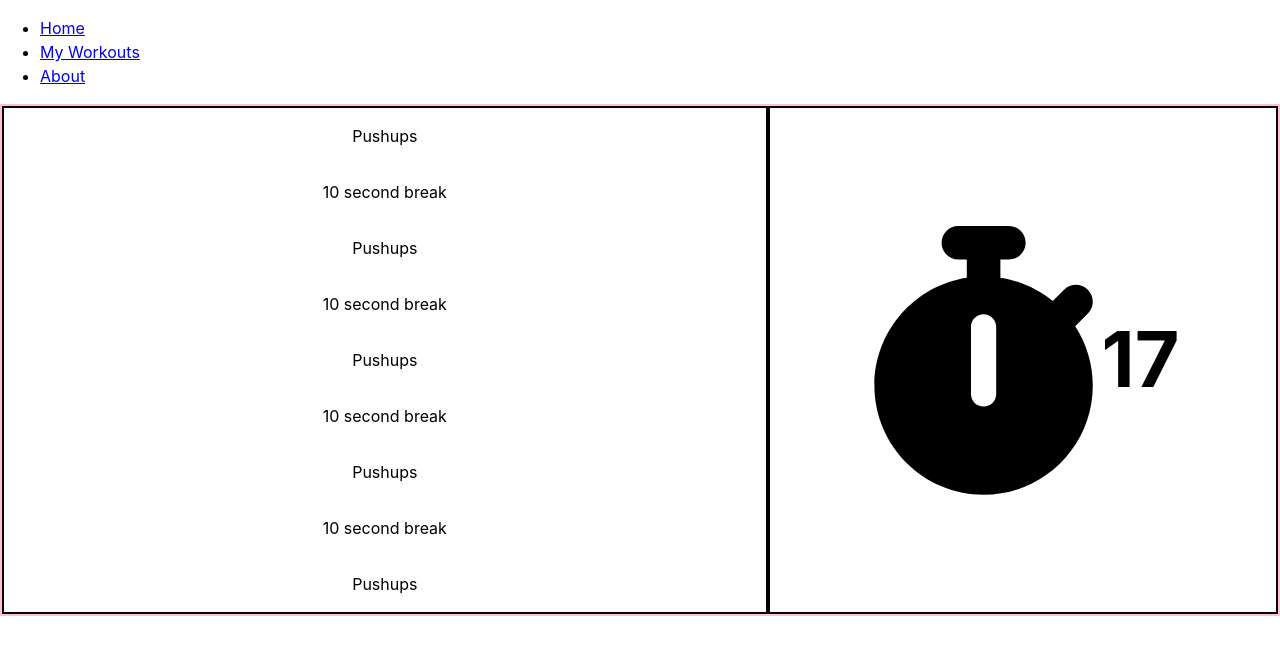
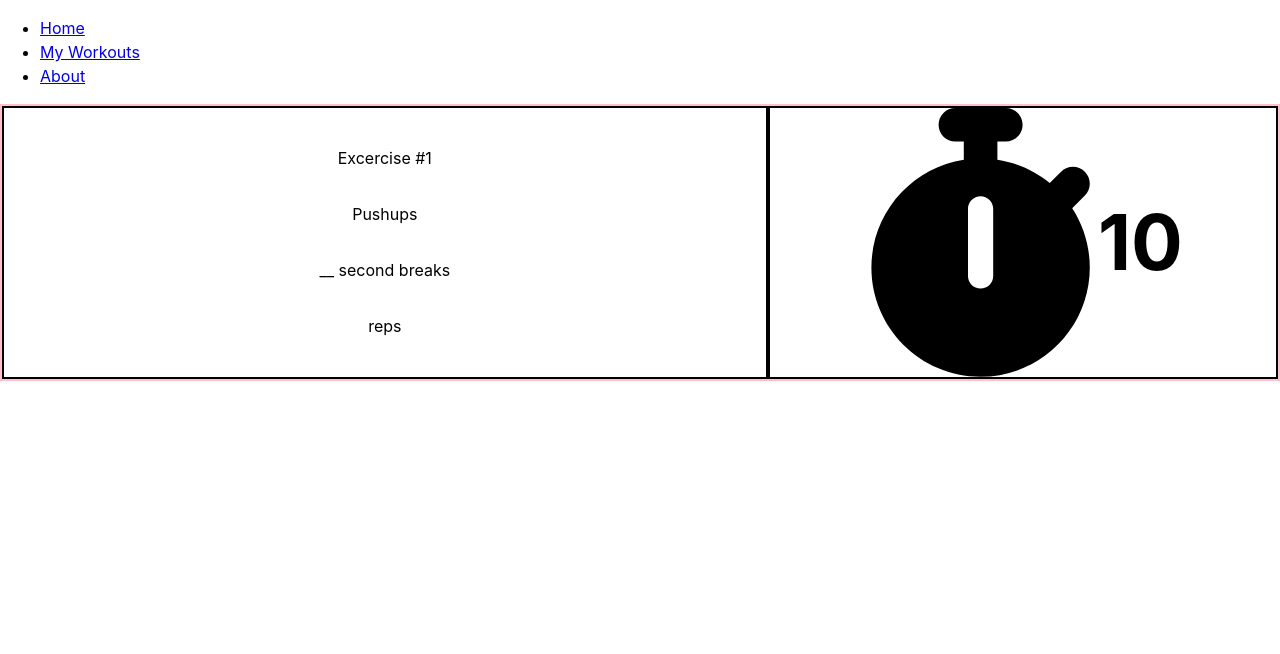
Before and after one commit to min0k/workout, a React (Create React App) app: page /workout in a window 1280 px wide. Shown: the top 654 px of the page. Built offline with nearby package versions, Linux system fonts and the light colour scheme.

Commit message:
Start workout timer functionality

```diff
--- a/src/Pages/WorkoutPage.tsx
+++ b/src/Pages/WorkoutPage.tsx
@@ -1,27 +1,107 @@
 import styles from "./WorkoutPage.module.css";
 
-import { FontAwesomeIcon } from '@fortawesome/react-fontawesome'
-import { faStopwatch} from '@fortawesome/free-solid-svg-icons'
+import React from "react";
+
+import { FontAwesomeIcon } from "@fortawesome/react-fontawesome";
+import { faStopwatch } from "@fortawesome/free-solid-svg-icons";
+import { useLocation } from "react-router";
+import IExcercise from "../Interface";
+
+export default function WorkoutPage() {
+  const [timer, setTimer] = React.useState(10);
+  const [currentExcercise, setCurrentExcercise] = React.useState<IExcercise>();
+  const [rep, setRep] = React.useState<Number>();
+  const [excerciseNumber, setExcerciseNumber] = React.useState(0);
+  const [breakTime, setBreakTime] = React.useState<boolean>(false);
 
 
-export default function WorkoutPage() {
+  const location = useLocation();
+  const state = location.state as IExcercise[];
+
+  // MINO -- Forget everything below, try to
+  // make one useEffect that'll do most of everything
+  // with dependency on the timer (if/then statements every second);
+
+  // OR learn more about using multiple useEffects cause theres
+  // a gap in knowledge here..
+
+  //   // Update which excercise we're on and how many reps
+  //   // React.useEffect(() => {
+  //   //   setCurrentExcercise(state[excerciseNumber]);
+  //   //   if (currentExcercise) {
+  //   //     setRep(currentExcercise.reps)
+  //   //   }
+  //   // }, [excerciseNumber]);
+
+  //   // Manage rep number
+  //   React.useEffect(() => {
+
+  //   }, []);
+
+  //   // Setup Timer
+  //   React.useEffect(() => {
+  //     if (currentExcercise) {
+  //       setTimer(currentExcercise.length);
+  //     }
+  //   }, [currentExcercise]);
+
+
+
+  // // Start timer, if timer 0 do stuff
+  // React.useEffect(() => {
+  //   const startTimer = setTimeout(() => {
+  //     if (breakTime) {
+  //       setTimer((prevValue) => prevValue - 1);
+  //     } else {
+  //       setCurrentExcercise(state[excerciseNumber]);
+  //       if (currentExcercise) {
+  //         setRep(currentExcercise.reps);
+  //       }
+  //     }
+
+  //     if (timer === 0) {
+  //       setBreakTime((prevValue) => true);
+  //       if (currentExcercise && breakTime) {
+  //         setTimer(currentExcercise.excercise_break);
+  //       }
+  //       setExcerciseNumber((prevValue) => prevValue + 1);
+  //     } else {
+  //       setTimer((prevValue) => prevValue - 1);
+  //     }
+  //   }, 100);
+  //   return () => {
+  //     clearTimeout(startTimer);
+  //   };
+  // }, [timer]);
+
+
+
+  // //setup breaks
+  // React.useEffect(() => {
+  //   if (currentExcercise && breakTime) {
+  //     setTimer(currentExcercise.excercise_break);
+  //   }
+  // },[breakTime])
+
+
+
+
+
+  console.log(`WorkoutPage`);
+  console.log(currentExcercise);
+
   return (
     <div className={styles.pageContainer}>
       <div className={styles.workoutContainer}>
+        <p>Excercise #{excerciseNumber + 1}</p>
         <p>Pushups</p>
-          <p>10 second break</p>
-          <p>Pushups</p>
-          <p>10 second break</p>
-          <p>Pushups</p>
-          <p>10 second break</p>
-          <p>Pushups</p>
-          <p>10 second break</p>
-          <p>Pushups</p>
+        <p>__ second breaks</p>
+        <p>{rep} reps</p>
       </div>
       <div className={styles.countdownContainer}>
         <FontAwesomeIcon className={styles.timerIcon} icon={faStopwatch} />
-           <h2 className={styles.timerText}>17</h2>
+        <h2 className={styles.timerText}>{timer}</h2>
       </div>
     </div>
-    )
+  );
 }
```
Lines whose indentation alone changed are shown as unchanged.
